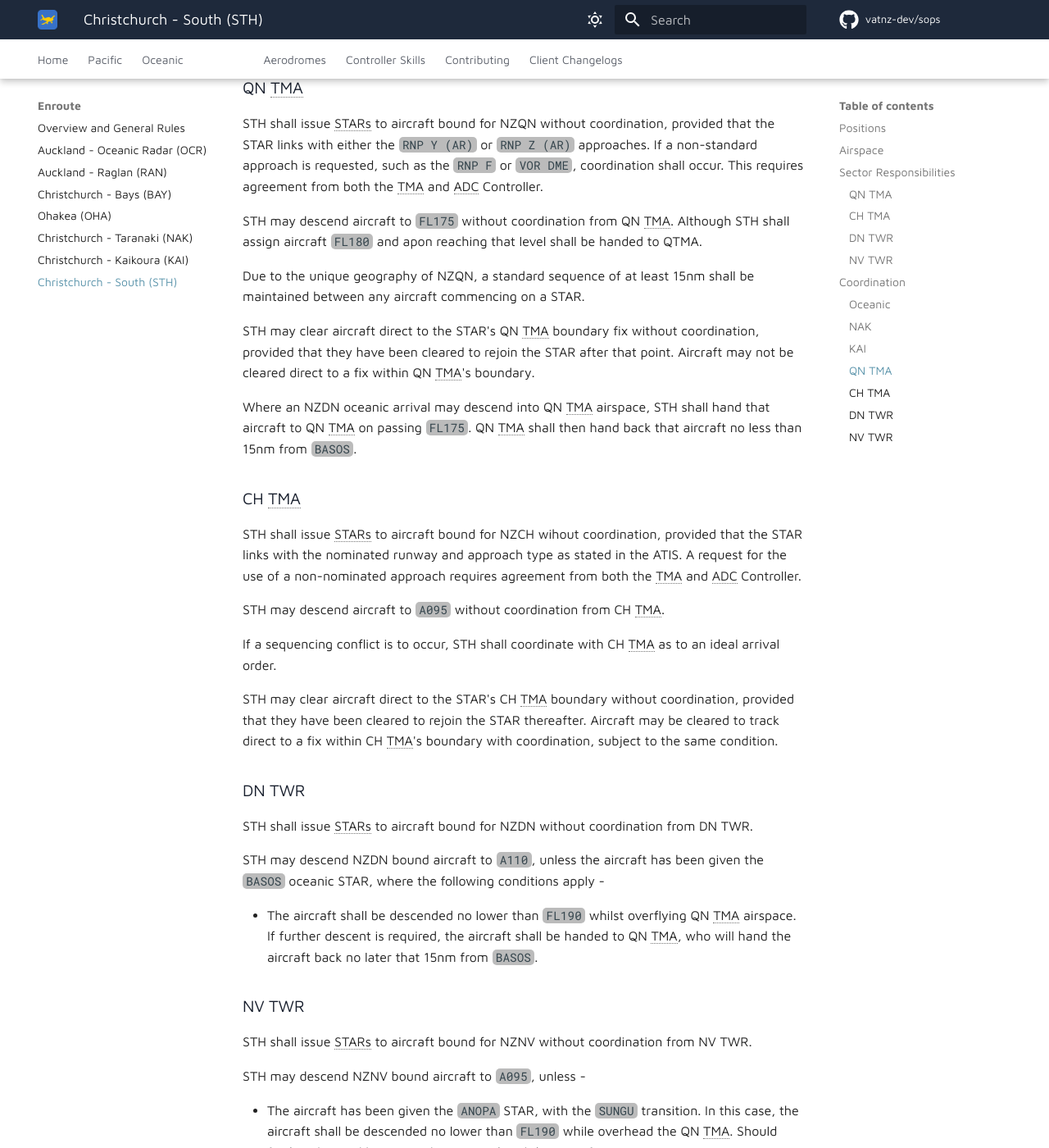
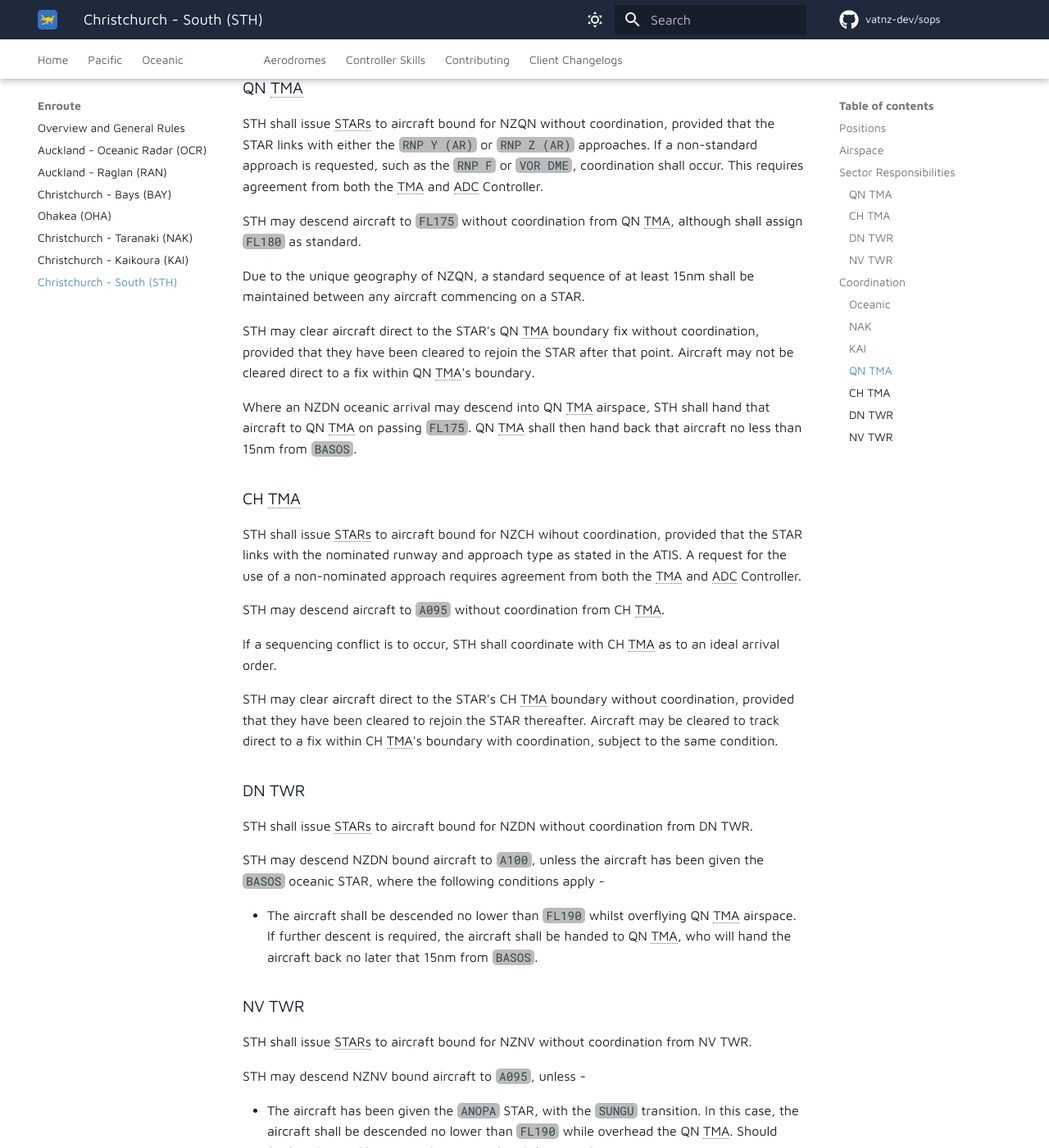
Before and after one commit to vatnz-dev/sops, an MkDocs documentation site: the page built from docs/enroute/STH.md, in a window 1280 px wide and 1400 px high, scrolled down 3775 px. Shown: the whole window at 82% size. Built offline with MkDocs 1.6.1 and Material for MkDocs 9.7.7, drawn with Linux system fonts in a browser that asks for light colours; comment, search, counter and statistics services are not loaded.

Commit message:
Minor amendments.

```diff
--- a/docs/enroute/STH.md
+++ b/docs/enroute/STH.md
@@ -92,7 +92,7 @@ STH shall ensure that any aircraft crossing the STH/KAI boundary is established
 
 STH shall issue STARs to aircraft bound for NZQN without coordination, provided that the STAR links with either the `RNP Y (AR)` or `RNP Z (AR)` approaches. If a non-standard approach is requested, such as the `RNP F` or `VOR DME`, coordination shall occur. This requires agreement from both the TMA and ADC Controller.
 
-STH may descend aircraft to `FL175` without coordination from QN TMA. Although STH shall assign aircraft `FL180` and apon reaching that level shall be handed to QTMA.
+STH may descend aircraft to `FL175` without coordination from QN TMA, although shall assign `FL180` as standard.
 
 Due to the unique geography of NZQN, a standard sequence of at least 15nm shall be maintained between any aircraft commencing on a STAR.
 
@@ -114,7 +114,7 @@ STH may clear aircraft direct to the STAR's CH TMA boundary without coordination
 
 STH shall issue STARs to aircraft bound for NZDN without coordination from DN TWR.
 
-STH may descend NZDN bound aircraft to `A110`, unless the aircraft has been given the `BASOS` oceanic STAR, where the following conditions apply -
+STH may descend NZDN bound aircraft to `A100`, unless the aircraft has been given the `BASOS` oceanic STAR, where the following conditions apply -
 
   -  The aircraft shall be descended no lower than `FL190` whilst overflying QN TMA airspace. If further descent is required, the aircraft shall be handed to QN TMA, who will hand the aircraft back no later that 15nm from `BASOS`.
 
```
Also changed, not shown: docs/enroute/KAI.md (+2 -2 lines).
